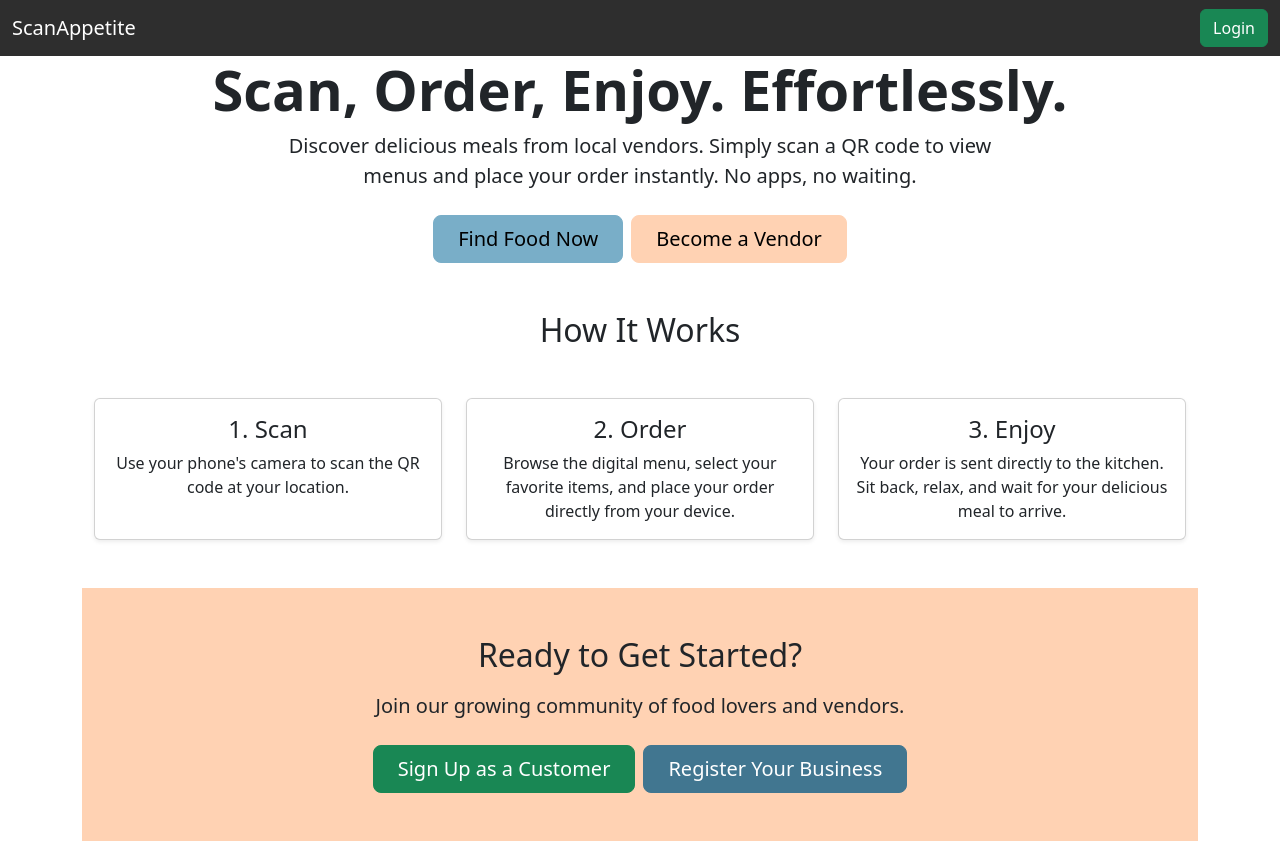
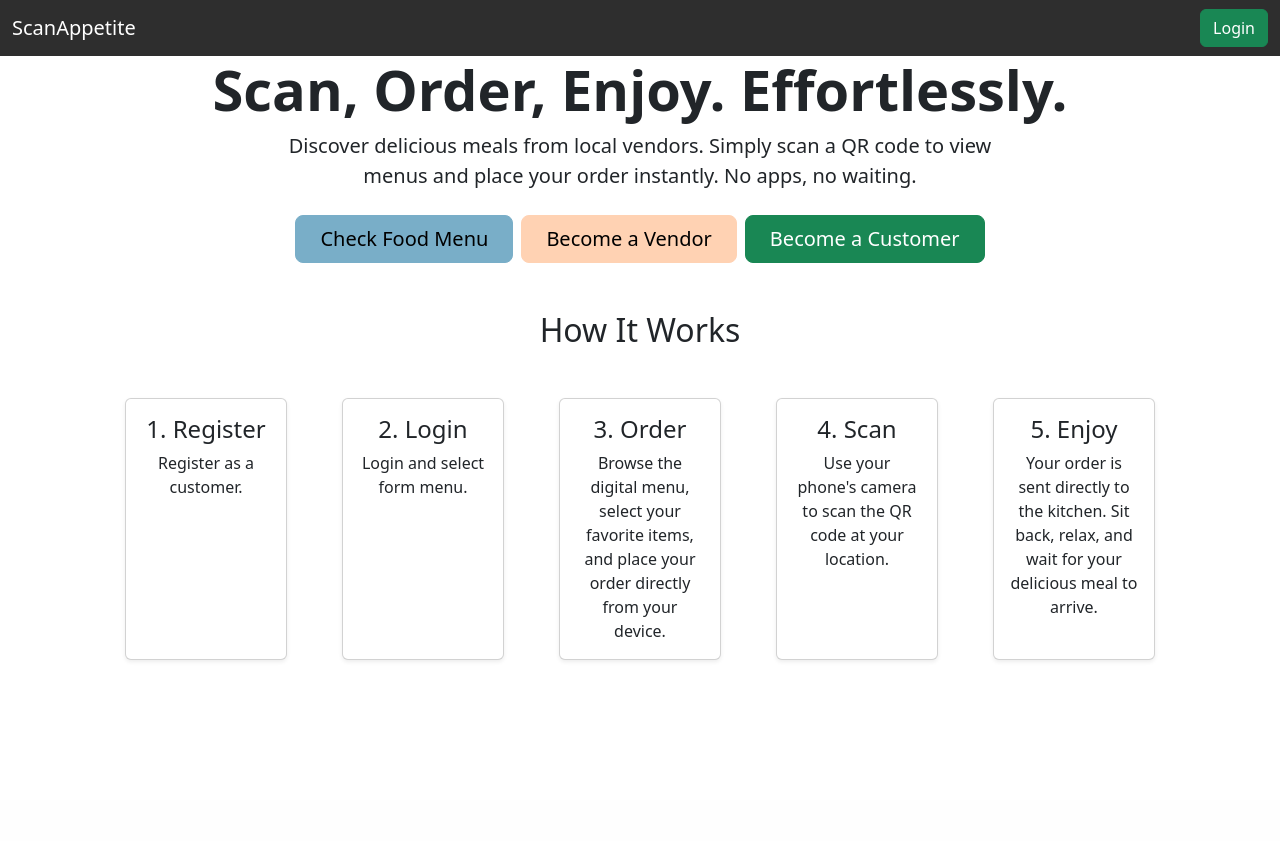
Before and after one commit to FazleRabbbiferdaus172/ScanAppetite, a Django app: page / in a window 1280 px wide. After the commit the page ends 661 px from the top, so only its background shows below. Run offline with Django 5.2, Linux system fonts and the light colour scheme; some libraries are stand-ins or nearby versions.

Commit message:
landing page update

```diff
--- a/orders/templates/orders/landing_page.html
+++ b/orders/templates/orders/landing_page.html
@@ -11,8 +11,9 @@
                 Discover delicious meals from local vendors. Simply scan a QR code to view menus and place your order instantly. No apps, no waiting.
             </p>
             <div class="d-grid gap-2 d-sm-flex justify-content-sm-center mt-4">
-                <a href="{% url 'homepage' %}" class="btn btn-primary btn-lg px-4 gap-3">Find Food Now</a>
+                <a href="{% url 'homepage' %}" class="btn btn-primary btn-lg px-4 gap-3">Check Food Menu</a>
                 <a href="{% url 'register_vendor' %}" class="btn btn-light btn-lg px-4">Become a Vendor</a>
+                <a href="{% url 'register_customer' %}" class="btn btn-success btn-lg px-4">Become a Customer</a>
             </div>
         </div>
     </section>
@@ -20,30 +21,48 @@
     <!-- How It Works Section -->
     <section class="container my-5">
         <h2 class="text-center mb-5">How It Works</h2>
-        <div class="row text-center g-4">
-            <div class="col-md-4">
+        <div class="row justify-content-evenly text-center g-4">
+            <div class="col-md-2">
                 <div class="card h-100 shadow-sm">
                     <div class="card-body">
                         <i class="bi bi-qr-code-scan display-3 text-primary mb-3"></i>
-                        <h4 class="card-title">1. Scan</h4>
+                        <h4 class="card-title">1. Register</h4>
+                        <p class="card-text">Register as a customer.</p>
+                    </div>
+                </div>
+            </div>
+            <div class="col-md-2">
+                <div class="card h-100 shadow-sm">
+                    <div class="card-body">
+                        <i class="bi bi-qr-code-scan display-3 text-primary mb-3"></i>
+                        <h4 class="card-title">2. Login</h4>
+                        <p class="card-text">Login and select form menu.</p>
+                    </div>
+                </div>
+            </div>
+            <div class="col-md-2">
+                <div class="card h-100 shadow-sm">
+                    <div class="card-body">
+                        <i class="bi bi-card-list display-3 text-primary mb-3"></i>
+                        <h4 class="card-title">3. Order</h4>
+                        <p class="card-text">Browse the digital menu, select your favorite items, and place your order directly from your device.</p>
+                    </div>
+                </div>
+            </div>
+            <div class="col-md-2">
+                <div class="card h-100 shadow-sm">
+                    <div class="card-body">
+                        <i class="bi bi-qr-code-scan display-3 text-primary mb-3"></i>
+                        <h4 class="card-title">4. Scan</h4>
                         <p class="card-text">Use your phone's camera to scan the QR code at your location.</p>
                     </div>
                 </div>
             </div>
-            <div class="col-md-4">
-                <div class="card h-100 shadow-sm">
-                    <div class="card-body">
-                        <i class="bi bi-card-list display-3 text-primary mb-3"></i>
-                        <h4 class="card-title">2. Order</h4>
-                        <p class="card-text">Browse the digital menu, select your favorite items, and place your order directly from your device.</p>
-                    </div>
-                </div>
-            </div>
-            <div class="col-md-4">
+            <div class="col-md-2">
                 <div class="card h-100 shadow-sm">
                     <div class="card-body">
                         <i class="bi bi-egg-fried display-3 text-primary mb-3"></i>
-                        <h4 class="card-title">3. Enjoy</h4>
+                        <h4 class="card-title">5. Enjoy</h4>
                         <p class="card-text">Your order is sent directly to the kitchen. Sit back, relax, and wait for your delicious meal to arrive.</p>
                     </div>
                 </div>
@@ -52,15 +71,15 @@
     </section>
 
     <!-- Call to Action Section -->
-    <section class="bg-light py-5">
-        <div class="container text-center">
-            <h2 class="mb-3">Ready to Get Started?</h2>
-            <p class="lead mb-4">Join our growing community of food lovers and vendors.</p>
-            <div class="d-grid gap-2 d-sm-flex justify-content-sm-center">
-                <a href="{% url 'register_customer' %}" class="btn btn-success btn-lg px-4">Sign Up as a Customer</a>
-                <a href="{% url 'register_vendor' %}" class="btn btn-secondary btn-lg px-4">Register Your Business</a>
-            </div>
-        </div>
-    </section>
+{#    <section class="bg-light py-5">#}
+{#        <div class="container text-center">#}
+{#            <h2 class="mb-3">Ready to Get Started?</h2>#}
+{#            <p class="lead mb-4">Join our growing community of food lovers and vendors.</p>#}
+{#            <div class="d-grid gap-2 d-sm-flex justify-content-sm-center">#}
+{#                <a href="{% url 'register_customer' %}" class="btn btn-success btn-lg px-4">Sign Up as a Customer</a>#}
+{#                <a href="{% url 'register_vendor' %}" class="btn btn-secondary btn-lg px-4">Register Your Business</a>#}
+{#            </div>#}
+{#        </div>#}
+{#    </section>#}
 </div>
 {% endblock %}
```
